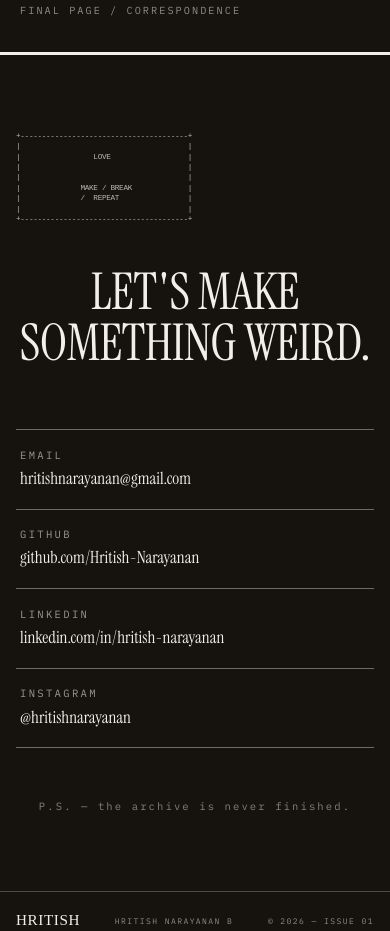
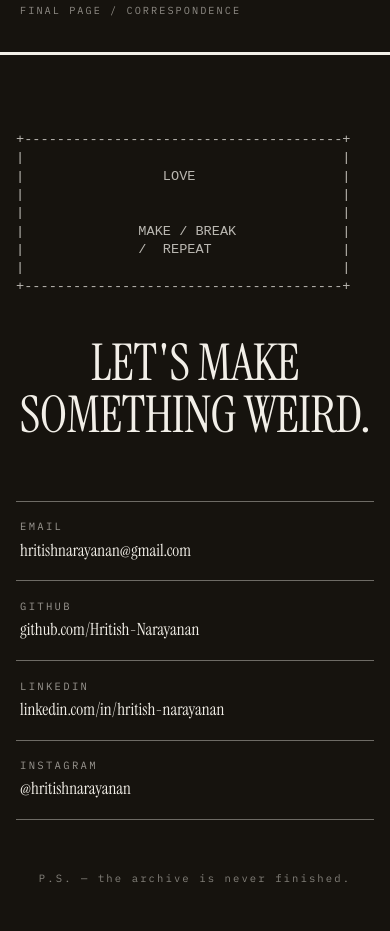
Before and after one commit to Hritish-Narayanan/Hritish.online, a website: page index.html in a window 390 px wide. Shown: the part 5438-6369 px from the top of the page. Drawn offline with Linux system fonts and the light colour scheme; a web font is replaced by a local one.

Commit message:
Fix contact ASCII mobile grid

```diff
--- a/style.css
+++ b/style.css
@@ -662,6 +662,7 @@ section[id] { scroll-margin-top: 3rem; }
     width: max-content;
     min-width: 0;
     margin-inline: auto;
+    transform-origin: top center;
 }
 
 .contact-line {
@@ -829,9 +830,10 @@ section[id] { scroll-margin-top: 3rem; }
         width: 100%;
         max-width: 100%;
         overflow: hidden;
-        font-size: 0.48rem;
+        /* 41 columns; size the cell grid from the actual phone width. */
+        font-size: min(0.85rem, 3.5vw);
         line-height: 1.35;
-        letter-spacing: -0.04em;
+        letter-spacing: 0;
         margin-inline: auto;
     }
     .contact-ascii.js-scaled {
```
